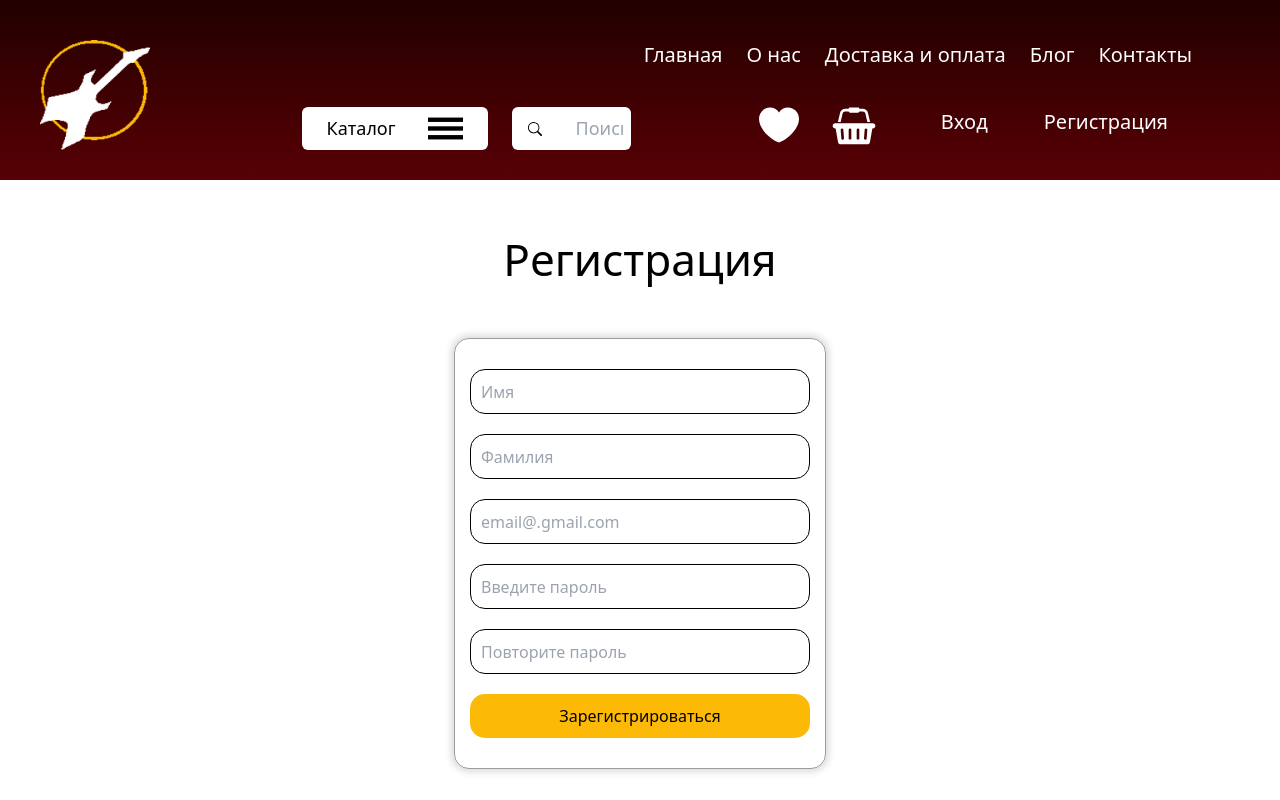
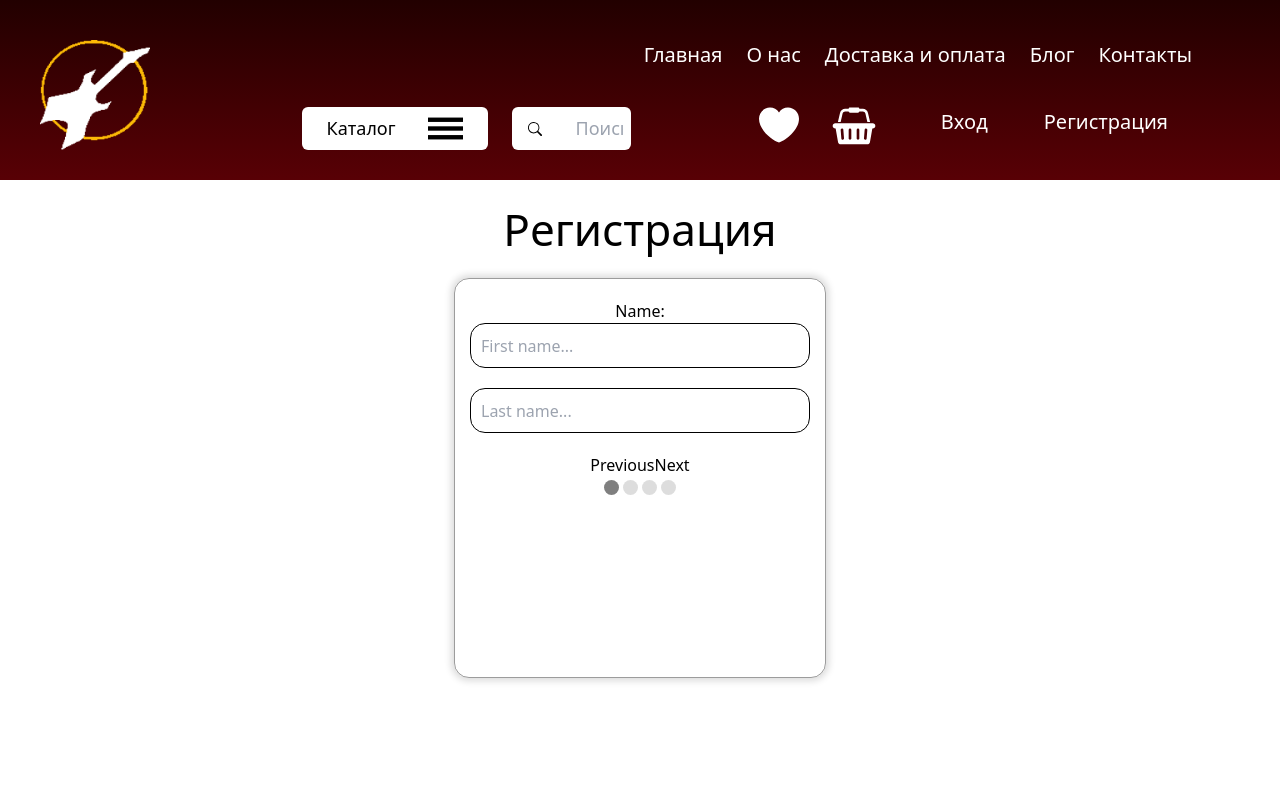
Before and after one commit to NataliyaMuk/musical-instrument-store, a Vue app: page /register in a window 1280 px wide. Shown: the top 800 px of the page. Built offline with nearby package versions, Linux system fonts and the light colour scheme.

Commit message:
форма регистрации

```diff
--- a/src/components/LoginPage.vue
+++ b/src/components/LoginPage.vue
@@ -1,6 +1,6 @@
 <template>
-    <h2>Вход</h2>
     <div class="login">
+        <h2>Вход</h2>
         <form action="">
             <input type="email" placeholder="email@.gmail.com">
             <input type="password" placeholder="Введите пароль">
--- a/src/components/RegisterPage.vue
+++ b/src/components/RegisterPage.vue
@@ -1,5 +1,5 @@
 <template>
-    <h2>Регистрация</h2>
+    <!-- <h2>Регистрация</h2>
     <div class="register">
         <form action="">
             <input type="text" placeholder="Имя">
@@ -9,6 +9,64 @@
             <input type="password" placeholder="Повторите пароль">
             <button class="cta-btn" @click="reg()">Зарегистрироваться</button>
         </form>
+    </div> -->
+    <div class="register">
+        <h2 v-if="section < 5">Регистрация</h2>
+        <form id="regForm" action="" v-if="section >= 1 && section <= 4">
+            <!-- One "tab" for each step in the form: -->
+            <div class="tab" v-if="section == 1">Name:
+                <p>
+                    <input placeholder="First name..." oninput="this.className = ''">
+                </p>
+                <p>
+                    <input placeholder="Last name..." oninput="this.className = ''">
+                </p>
+            </div>
+
+            <div class="tab" v-if="section == 2">Contact Info:
+                <p>
+                    <input placeholder="E-mail..." oninput="this.className = ''">
+                </p>
+                <p>
+                    <input placeholder="Phone..." oninput="this.className = ''">
+                </p>
+            </div>
+
+            <div class="tab" v-if="section == 3">Birthday:
+                <p>
+                    <input placeholder="dd" oninput="this.className = ''">
+                </p>
+                <p>
+                    <input placeholder="mm" oninput="this.className = ''">
+                </p>
+                <p>
+                    <input placeholder="yyyy" oninput="this.className = ''">
+                </p>
+            </div>
+
+            <div class="tab" v-if="section == 4">Login Info:
+                <p>
+                    <input placeholder="Username..." oninput="this.className = ''">
+                </p>
+                <p>
+                    <input placeholder="Password..." oninput="this.className = ''">
+                </p>
+            </div>
+
+            <div v-if="section <= 4">
+                <button type="button" id="prevBtn" @click="prev()">Previous</button>
+                <button type="button" id="nextBtn" @click="next()">Next</button>
+            </div>
+
+            <!-- Circles which indicates the steps of the form: -->
+            <div v-if="section <= 4">
+                <button type="button" id="1" class="step active" @click="swith(1)"></button>
+                <button type="button" id="2" class="step" @click="swith(2)"></button>
+                <button type="button" id="3" class="step" @click="swith(3)"></button>
+                <button type="button" id="4" class="step" @click="swith(4)"></button>
+            </div>
+        </form>
+        <p v-if="section == 5" class="end">Вы зарегистрированы!</p>
     </div>
 </template>
 
@@ -16,21 +74,61 @@
 export default {
     data() {
         return {
+            section: 1,
+            prevActive: 1,
         }
     },
     methods: {
-        reg() {
+        next() {
+            if (this.section + 1 < 5) {
+                this.section += 1;
+                console.log(this.section);
+                document.getElementById(this.prevActive).classList.toggle('active');
+                document.getElementById(String(this.section)).classList.toggle('active');
+                this.prevActive = this.section;
+            } else {
+                this.section += 1
+            }
+        },
+        prev() {
+            if (this.section - 1 > 0) {
+                this.section -= 1;
+                document.getElementById(this.prevActive).classList.toggle('active');
+                document.getElementById(String(this.section)).classList.toggle('active');
+                this.prevActive = this.section;
+            }
+            console.log(this.section)
+        },
+        swith(n) {
+            this.section = n;
+            document.getElementById(this.prevActive).classList.toggle('active');
+            document.getElementById(String(n)).classList.toggle('active');
+            this.prevActive = n;
+            console.log(this.section)
         },
     }
 }
 </script>
 
 <style scoped>
+/* .wrapper {
+    margin: 0 auto;
+} */
+
 h2 {
     font-style: normal;
     font-weight: 400;
     font-size: 44px;
     line-height: 58px;
+    margin: 20px auto;
+}
+
+.end {
+    font-style: normal;
+    font-weight: 400;
+    font-size: 30px;
+    line-height: 58px;
+    margin: 20px auto;
 }
 
 .register {
@@ -40,12 +138,16 @@ h2 {
 }
 
 form {
+    min-height: 400px;
+    max-width: 372px;
     display: flex;
     flex-direction: column;
     border: 1px solid rgba(0, 0, 0, 0.39);
     box-shadow: 0px 0px 7px 3px rgba(0, 0, 0, 0.14);
     border-radius: 15px;
-    padding: 30px 0;
+    padding: 20px 0;
+    margin: 0 auto;
+    text-align: center;
 }
 
 input {
@@ -66,4 +168,20 @@ input {
     width: 100%;
     padding: 10px 15px;
 }
+
+.step {
+    height: 15px;
+    width: 15px;
+    margin: 0 2px;
+    background-color: #bbbbbb;
+    border: none;
+    border-radius: 50%;
+    display: inline-block;
+    opacity: 0.5;
+}
+
+/* Mark the active step: */
+.step.active {
+    background-color: #000000;
+}
 </style>
```
